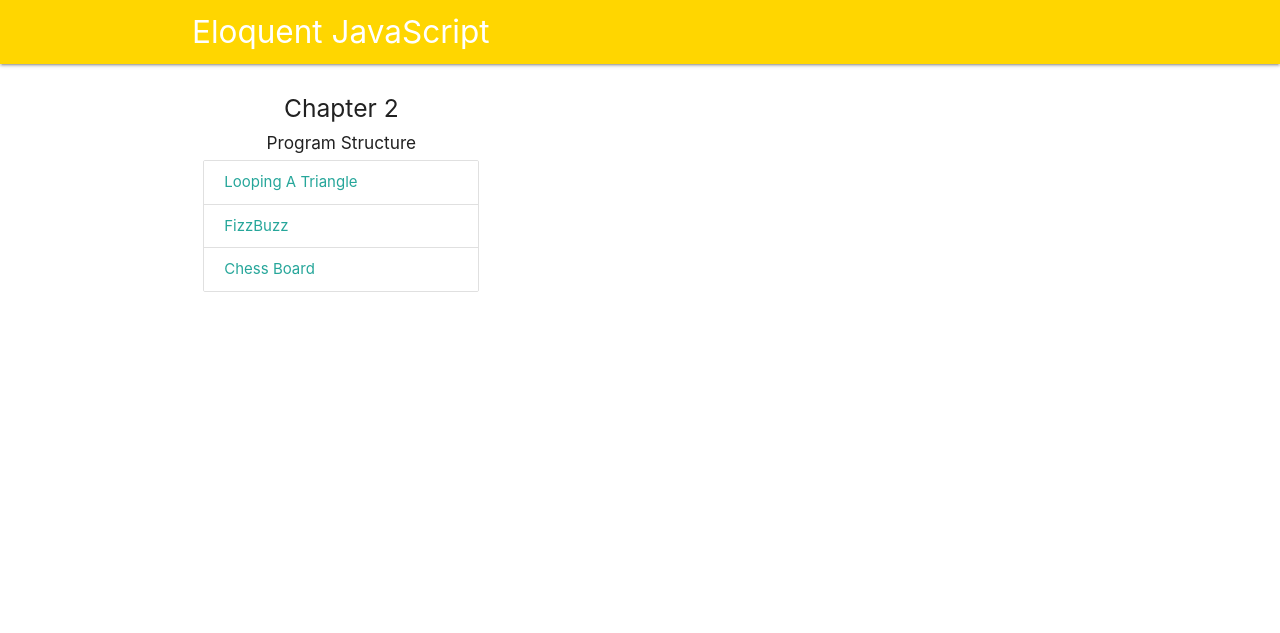
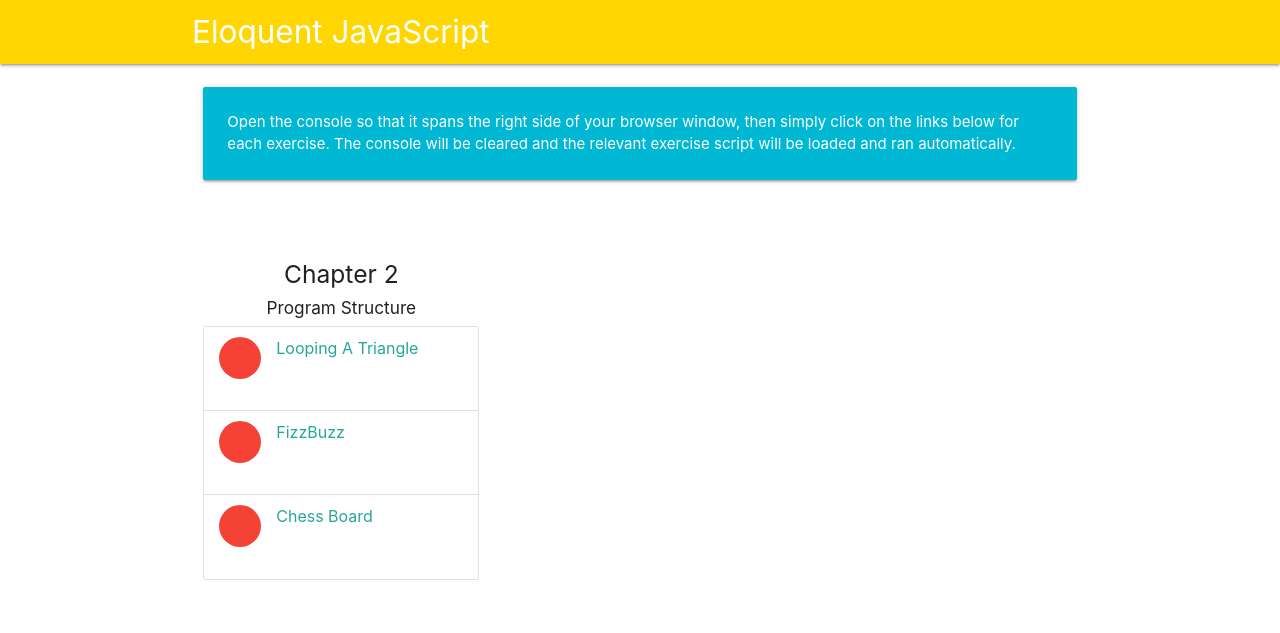
Before and after one commit to kaidesu/eloquent-javascript, a plain HTML site: page index.html in a window 1280 px wide. Drawn offline with nearby package versions, Linux system fonts and the light colour scheme.

Commit message:
Layout updates

```diff
--- a/index.html
+++ b/index.html
@@ -19,14 +19,35 @@
 		<div class="container">
 			<div class="section">
 				<div class="row">
+					<div class="col s12 m12">
+						<div class="card-panel cyan accent-4">
+							<span class="white-text">
+								Open the console so that it spans the right side of your browser window, then simply click on the links below for each exercise. The console will be cleared and the relevant exercise script will be loaded and ran automatically.
+							</span>
+						</div>
+					</div>
+				</div>
+			</div>
+
+			<div class="section">
+				<div class="row">
 					<div class="col s12 m4">
 						<h5 class="center-align">Chapter 2</h5>
 						<h6 class="center-align">Program Structure</h6>
 
 						<div class="collection">
-							<a href="#" class="collection-item load-script" data-script="01_looping_a_triangle.js">Looping A Triangle</a>
-							<a href="#" class="collection-item load-script" data-script="02_fizzbuzz.js">FizzBuzz</a>
-							<a href="#" class="collection-item load-script" data-script="03_chess_board.js">Chess Board</a>
+							<a href="#" class="collection-item load-script avatar" data-script="01_looping_a_triangle.js">
+								<i class="mdi-action-polymer circle red"></i>
+								<span class="title">Looping A Triangle</span>
+							</a>
+							<a href="#" class="collection-item load-script avatar" data-script="02_fizzbuzz.js">
+								<i class="mdi-action-polymer circle red"></i>
+								<span class="title">FizzBuzz</span>
+							</a>
+							<a href="#" class="collection-item load-script avatar" data-script="03_chess_board.js">
+								<i class="mdi-action-polymer circle red"></i>
+								<span class="title">Chess Board</span>
+							</a>
 						</div>
 					</div>
 				</div>
```
